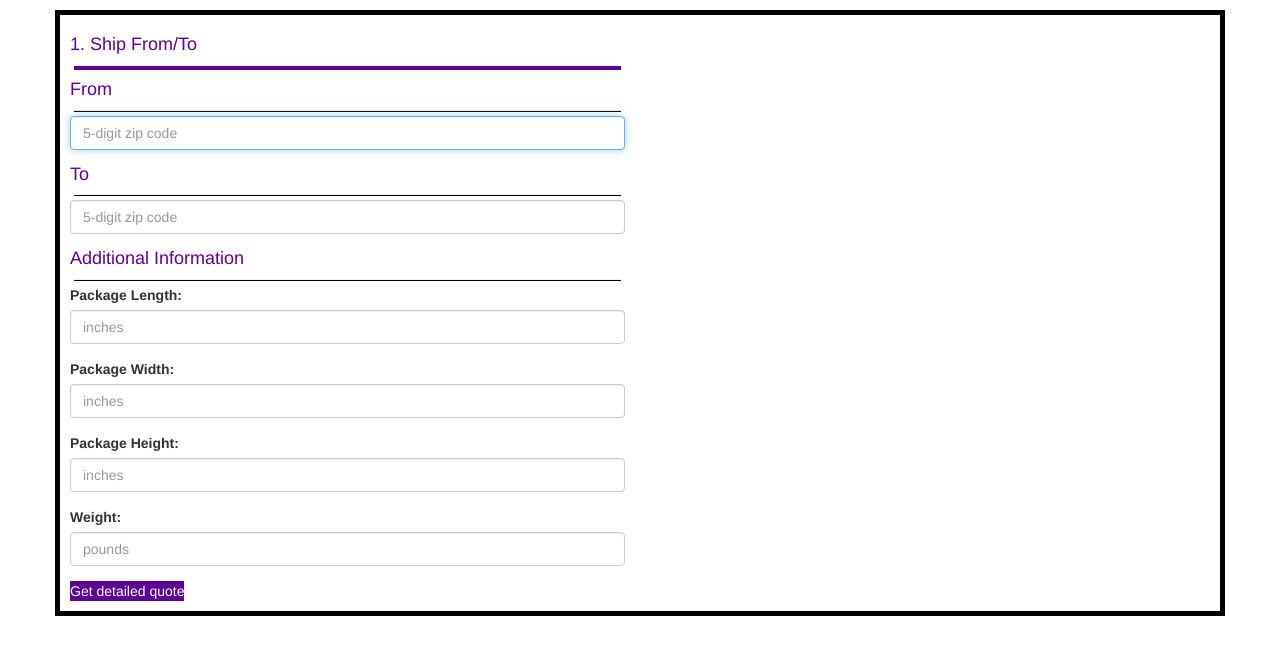
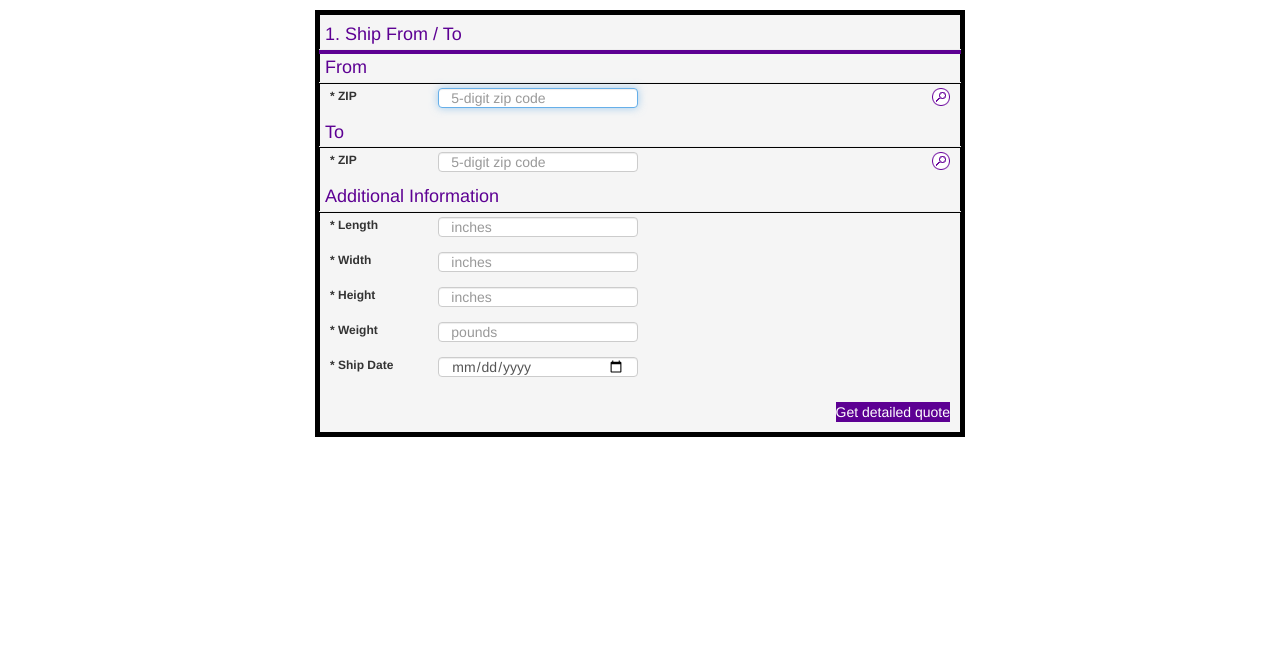
Before and after one commit to laurenemarcus/ship-rate-calculator, a plain HTML site: page index.html in a window 1280 px wide. Drawn offline with Linux system fonts and the light colour scheme.

Commit message:
add css styling

```diff
--- a/css/styles.css
+++ b/css/styles.css
@@ -4,6 +4,7 @@
 
 h4 {
   color: #5d0093;
+  margin: 0 0 0 10px;
 }
 
 #purple {
@@ -24,6 +25,8 @@ hr {
   border-color: black;
   border-width: thick;
   border-style: solid;
+  background-color: #f5f5f5;
+  width: 650px;
 }
 
 button {
@@ -33,3 +36,17 @@ button {
   padding     : 0;
   border: 0;
 }
+
+.form-horizontal .control-label{
+  text-align:left;
+  height: 20px;
+  font-size: 12px;
+  margin-top: 0px;
+  padding-top: 0px;
+}
+
+.form-control {
+  width: 200px;
+  height: 20px;
+  margin: 0px;
+}
--- a/index.html
+++ b/index.html
@@ -1,53 +1,75 @@
 <!DOCTYPE html>
 <html>
 <head>
+  <meta charset="utf-8">
   <link href="css/bootstrap.css" rel="stylesheet" type="text/css">
   <link href="css/styles.css" rel="stylesheet" type="text/css">
-  <script src="js/jquery-1.11.2.js"></script>
   <script src="js/scripts.js"></script>
   <title>Shipping Rate Calculator</title>
 </head>
 <body>
   <div class="container">
 
-    <div class="row">
-      <div class="col-md-6">
-        <h4>1. Ship From/To</h4>
-        <hr id="purple">
-        <form id="cost-calculator">
+
+        <form id="cost-calculator" class="form-horizontal">
+
           <div class="form-group">
+            <h4>1. Ship From / To</h4>
+            <hr id="purple">
             <h4>From</h4>
             <hr>
-            <input type="text" class="form-control" id="from" pattern="\d{5}" placeholder="5-digit zip code" autofocus>
+            <label for="from" class="col-sm-2 control-label">* ZIP</label>
+            <div class="col-sm-10">
+              <img src="img/icon_lookup.gif" align="right"/>
+              <input type="text" class="form-control" id="from" pattern="\d{5}" placeholder="5-digit zip code" required autofocus>
+
+            </div>
           </div>
           <div class="form-group">
-            <h4>To<h4>
+            <h4>To</h4>
             <hr>
-            <input type="text" class="form-control" id="to" pattern="\d{5}" placeholder="5-digit zip code">
+            <label for="to" class ="col-sm-2 control-label">* ZIP</label>
+            <div class="col-sm-10">
+              <img src="img/icon_lookup.gif" align="right"/>
+              <input type="text" class="form-control" id="to" pattern="\d{5}" placeholder="5-digit zip code" required >
+            </div>
           </div>
-          <h4>Additional Information</h4>
-          <hr>
+
           <div class="form-group">
-            <label for="length">Package Length:</label>
-            <input type="text" class="form-control" id="length" pattern="\d*" placeholder="inches">
+            <h4>Additional Information</h4>
+            <hr>
+            <label for="length" class ="col-sm-2 control-label">* Length</label>
+            <div class="col-sm-10">
+              <input type="text" class="form-control" id="length" pattern="\d* " placeholder="inches" required >
+            </div>
           </div>
           <div class="form-group">
-            <label for="width">Package Width:</label>
-            <input type="text" class="form-control" id="width" pattern="\d*" placeholder="inches">
+            <label for="width" class ="col-sm-2 control-label">* Width</label>
+            <div class="col-sm-10">
+              <input type="text" class="form-control" id="width" pattern="\d* " placeholder="inches" required >
+            </div>
           </div>
           <div class="form-group">
-            <label for="height">Package Height:</label>
-            <input type="text" class="form-control" id="height" pattern="\d*" placeholder="inches">
+            <label for="height" class ="col-sm-2 control-label">* Height</label>
+            <div class="col-sm-10">
+              <input type="text" class="form-control" id="height" pattern="\d* " placeholder="inches" required >
+            </div>
           </div>
           <div class="form-group">
-            <label for="weight">Weight:</label>
-            <input type="text" class="form-control" id="weight" pattern="\d*" placeholder="pounds">
+            <label for="weight" class ="col-sm-2 control-label" >* Weight</label>
+            <div class="col-sm-10">
+              <input type="text" class="form-control" id="weight" pattern="\d* " placeholder="pounds" required >
+            </div>
           </div>
+          <div class="form-group">
+            <label for="date" class ="col-sm-2 control-label">* Ship Date</label>
+            <div class="col-sm-10">
+              <input type="date" class="form-control" id="date"></p>
+            </div>
+          </div>
+          <button type="submit" class="pull-right">Get detailed quote</button>
+        </form>
 
-          <button type="submit">Get detailed quote</button>
-        </form>
-      </div>
-    </div>
     <div id="total-cost">
       <h2>Total Cost</h2>
       <p>$<span class="cost"></span>.00</p>
```
Also changed, not shown: datepicker.html (added, +22 -0 lines), img/icon_lookup.gif (added).
